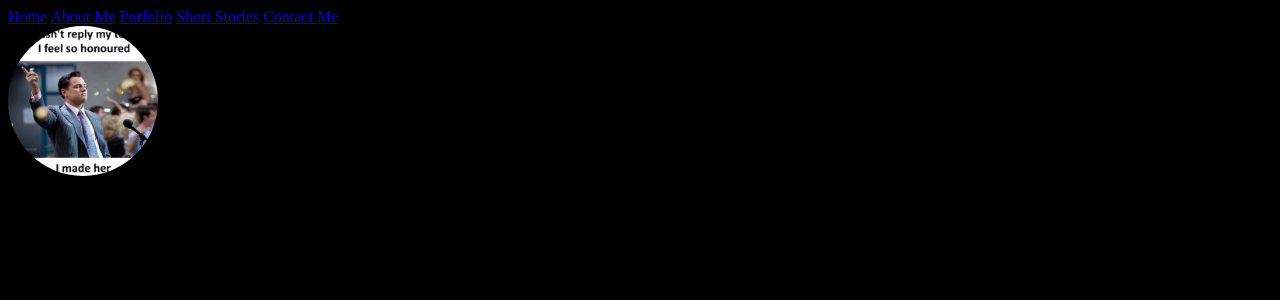
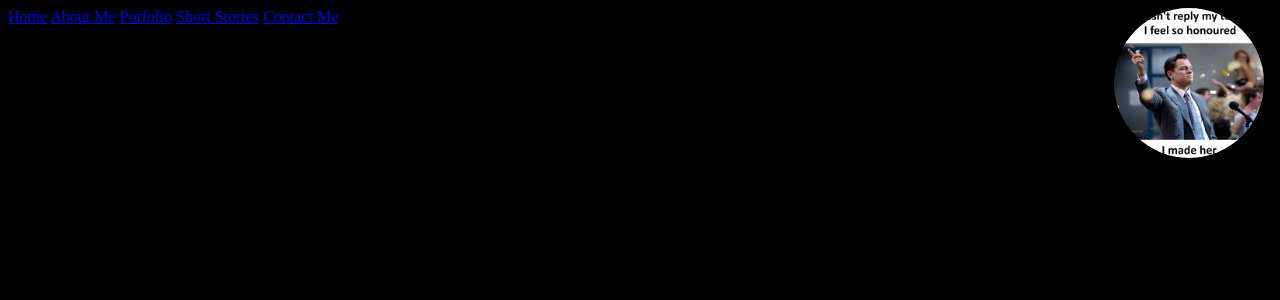
Before and after one commit to rnagarjun/rnagarjun.github.io, a PHP site: page /nav.html in a window 1280 px wide. Shown: the top 300 px of the page. Run offline with PHP 8.4, Linux system fonts and the light colour scheme.

Commit message:
Update main.css

```diff
--- a/main.css
+++ b/main.css
@@ -8,7 +8,9 @@
   width: 150px;
   height: 150px;
   border-radius: 50%;
-  right: 20px;
+  position: absolute;
+  top: 8px;
+  right: 16px;
 
   background-repeat: no-repeat;
   background-position: center center;
```
